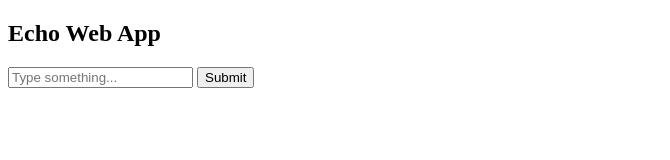
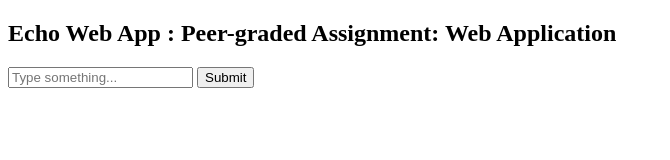
Before and after one commit to gijoharji/echo-app, a plain HTML site: page index.html in a window 1280 px wide. Shown: the whole page, without its empty margins (0-670 px from the left). Drawn offline with Linux system fonts and the light colour scheme.

Commit message:
Update index.html

```diff
--- a/index.html
+++ b/index.html
@@ -4,7 +4,7 @@
   <title>Echo App, Peer-graded Assignment: Web Application</title>
 </head>
 <body>
-  <h2>Echo Web App</h2>
+  <h2>Echo Web App : Peer-graded Assignment: Web Application</h2>
   <input type="text" id="userInput" placeholder="Type something..." />
   <button onclick="echoInput()">Submit</button>
   <p id="output"></p>
```
